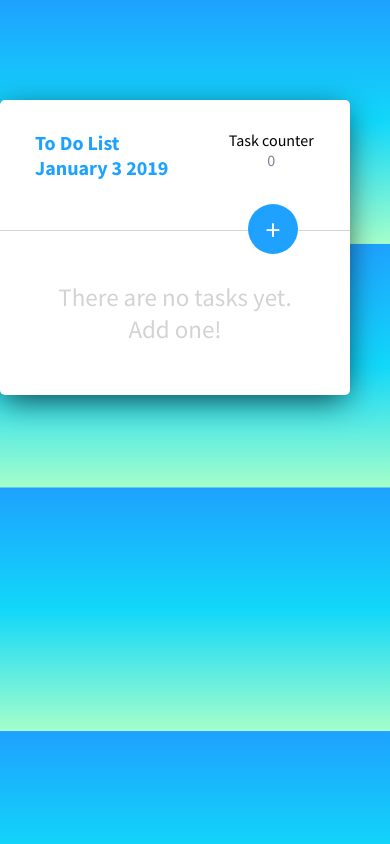
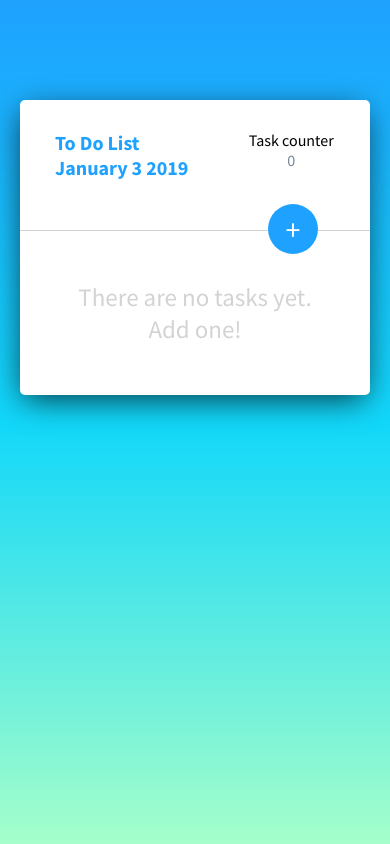
Before and after one commit to andreifindrihan/todolist, a plain HTML site: page index.html in a window 390 px wide. Drawn offline with Linux system fonts and the light colour scheme.

Commit message:
final css

```diff
--- a/style.css
+++ b/style.css
@@ -246,8 +246,8 @@ input:focus + label {
 
 /* MEDIA QUERIES */
 @media screen and (max-width:600px) {
-    body {
-        position: fixed;
+    body{
+        background-size: 100vmax 100vmax;
     }
     main {
         width: 350px;
```
